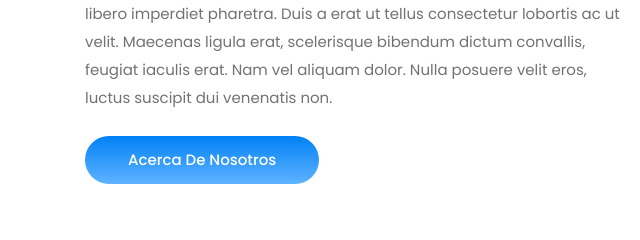
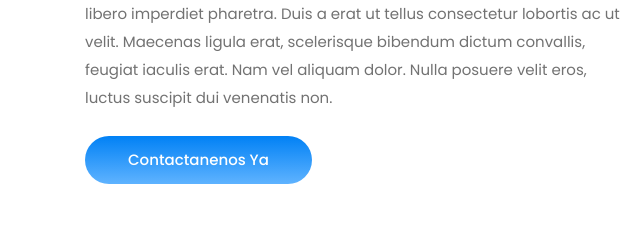
Before and after one commit to d3v0l0p3rs/Consulting-Project, a plain HTML site: page index.html in a window 1280 px wide. Shown: the part 1040-1280 px from the top of the page, 0-640 px from the left. Drawn offline with Linux system fonts and the light colour scheme.

Commit message:
its changed Acerca de nosotros for Contactanos ya and reditect to Contantenos page

```diff
--- a/index.html
+++ b/index.html
@@ -207,7 +207,7 @@
                             consectetur lobortis ac ut velit. Maecenas ligula erat, scelerisque bibendum dictum convallis,
                             feugiat iaculis erat. Nam vel aliquam dolor. Nulla posuere velit eros, luctus suscipit dui
                             venenatis non.</p>
-                            <a href="#" class="boxed-btn3">Acerca de Nosotros</a>
+                            <a href="/contact.html" class="boxed-btn3">Contactanenos ya</a>
                     </div>
                 </div>
                 <div class="col-xl-6 col-lg-6">
```
